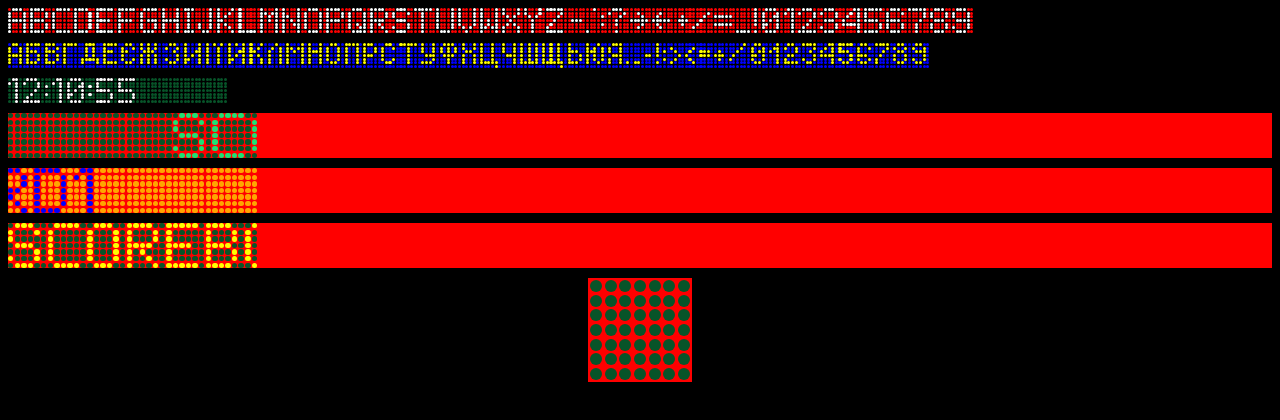
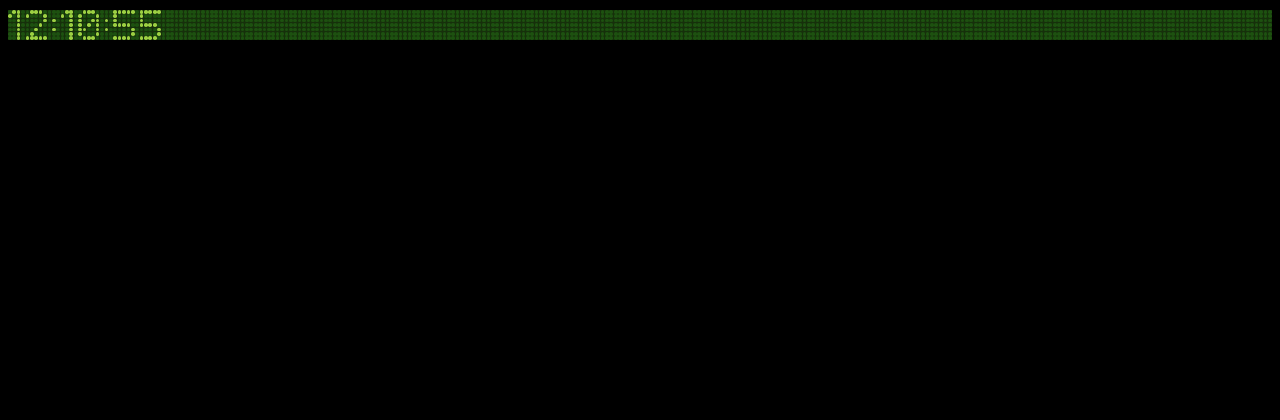
Before and after one commit to SVladikO/PublicTransportTimetable, a website built with webpack: page index.html in a window 1280 px wide. Built offline with nearby package versions, Linux system fonts and the light colour scheme.

Commit message:
Renamed timetable properties. Columns in board depends on div height and width.

```diff
--- a/app.js
+++ b/app.js
@@ -1,17 +1,8 @@
 let Timetable = require('./index.js');
 
 (() => {
-  let options = {
-    // language: 'eng',
-    boardHeight: 25,
-    boardBgColor: 'black',
-    lampColorOn: 'white',
-    // lampColorOff: 'red',
-    // timeInterval: 500,
-    columnsInBoard: 60
-  };
 
-  let timetable = new Timetable('.timer', options).init();
+  let timetable = new Timetable('#timer').init();
   let format = time => time < 10 ? '0' + time : time;
 
   setInterval(() => {
@@ -23,86 +14,86 @@ let Timetable = require('./index.js');
     timetable.show(`${HOURS}:${MINUTES}:${SECONDS}`);
   }, 1000);
 })();
-
-// ENG CHARACTERS
-
-(() => {
-  const TEXT = "ABCDEFGHIJKLMNOPQRSTUVWXYZ-.':?><+/=_!0123456789";
-
-  let options = {
-    // language: 'eng',
-    boardHeight: 25,
-    boardBgColor: 'black',
-    lampColorOn: 'white',
-    lampColorOff: 'red',
-    // timeInterval: 500,
-    columnsInBoard: Timetable.getColumnsByText(TEXT, 'eng')
-
-  };
-  new Timetable('#eng_char', options).init().show(TEXT);
-})();
-
-// UA CHARACTERS
-
-(() => {
-  const TEXT = 'АБВГДЕЄЖЗИІЇЙКЛМНОПРСТУФХЦЧШЩЬЮЯ._-!:><=+/0123456789';
-
-  let options = {
-    language: 'ua',
-    boardHeight: 25,
-    boardBgColor: 'black',
-    lampColorOn: 'yellow',
-    lampColorOff: 'blue',
-    // timeInterval: 500,
-    columnsInBoard: Timetable.getColumnsByText(TEXT, 'ua')
-  };
-  new Timetable('.ua_char', options).init().show(TEXT);
-})();
-
-//          ****  MOVE LEFT    ***
-(() => {
-  const TEXT = 'scoreboard0';
-  const options = {
-    boardHeight: 45,
-    boardBgColor: 'red',
-    // lampColorOn: 'yellow',
-    // lampColorOff: 'blue',
-    timeInterval: 600,
-    columnsInBoard: 38
-  };
-
-  new Timetable('.scoreboard0', options).init().moveLeft(TEXT);
-})();
-
-//          ****  MOVE RIGHT    ***
-(() => {
-  const TEXT = 'scoreboard1';
-  const options = {
-    boardHeight: 45,
-    boardBgColor: 'red',
-    lampColorOn: 'blue',
-    lampColorOff: 'orange',
-    timeInterval: 600,
-    columnsInBoard: 38
-  };
-
-  new Timetable('.scoreboard1', options).init().moveRight(TEXT);
-})();
-
-//          **** SHOW  ***
-(() => {
-  const TEXT = 'scoreboard2';
-  const options = {
-    boardHeight: 45,
-    boardBgColor: 'red',
-    lampColorOn: 'yellow',
-    // lampColorOff: 'blue',
-    timeInterval: 600,
-    columnsInBoard: 38
-  };
-
-  new Timetable('.scoreboard2', options).init().show(TEXT);
-})();
-
-// CREATE CHARACTER
-Timetable.createCharacter('.character');
+//
+// // ENG CHARACTERS
+//
+// (() => {
+//   const TEXT = "ABCDEFGHIJKLMNOPQRSTUVWXYZ-.':?><+/=_!0123456789";
+//
+//   let options = {
+//     // language: 'eng',
+//     boardHeight: 25,
+//     boardBgColor: 'black',
+//     lampColorOn: 'white',
+//     lampColorOff: 'red',
+//     // timeInterval: 500,
+//     columnsInBoard: Timetable.getColumnsByText(TEXT, 'eng')
+//
+//   };
+//   new Timetable('#eng_char', options).init().show(TEXT);
+// })();
+//
+// // UA CHARACTERS
+//
+// (() => {
+//   const TEXT = 'АБВГДЕЄЖЗИІЇЙКЛМНОПРСТУФХЦЧШЩЬЮЯ._-!:><=+/0123456789';
+//
+//   let options = {
+//     language: 'ua',
+//     boardHeight: 25,
+//     boardBgColor: 'black',
+//     lampColorOn: 'yellow',
+//     lampColorOff: 'blue',
+//     // timeInterval: 500,
+//     columnsInBoard: Timetable.getColumnsByText(TEXT, 'ua')
+//   };
+//   new Timetable('.ua_char', options).init().show(TEXT);
+// })();
+//
+// //          ****  MOVE LEFT    ***
+// (() => {
+//   const TEXT = 'scoreboard0';
+//   const options = {
+//     boardHeight: 45,
+//     boardBgColor: 'red',
+//     // lampColorOn: 'yellow',
+//     // lampColorOff: 'blue',
+//     timeInterval: 600,
+//     columnsInBoard: 38
+//   };
+//
+//   new Timetable('.scoreboard0', options).init().moveLeft(TEXT);
+// })();
+//
+// //          ****  MOVE RIGHT    ***
+// (() => {
+//   const TEXT = 'scoreboard1';
+//   const options = {
+//     boardHeight: 45,
+//     boardBgColor: 'red',
+//     lampColorOn: 'blue',
+//     lampColorOff: 'orange',
+//     timeInterval: 600,
+//     columnsInBoard: 38
+//   };
+//
+//   new Timetable('.scoreboard1', options).init().moveRight(TEXT);
+// })();
+//
+// //          **** SHOW  ***
+// (() => {
+//   const TEXT = 'scoreboard2';
+//   const options = {
+//     boardHeight: 45,
+//     boardBgColor: 'red',
+//     lampColorOn: 'yellow',
+//     // lampColorOff: 'blue',
+//     timeInterval: 600,
+//     columnsInBoard: 38
+//   };
+//
+//   new Timetable('.scoreboard2', options).init().show(TEXT);
+// })();
+//
+// // CREATE CHARACTER
+// Timetable.createCharacter('.character');
--- a/index.html
+++ b/index.html
@@ -22,7 +22,7 @@
 <body>
   <div id="eng_char"></div>
   <div class="ua_char"></div>
-  <div class="timer"></div>
+  <div id="timer"></div>
 
   <div class="scoreboard0"></div>
   <div class="scoreboard1"></div>
--- a/src/scripts/features/create-board.js
+++ b/src/scripts/features/create-board.js
@@ -3,22 +3,24 @@
 const getLampDiameter = require('./get-lamp-diameter.js');
 const TABLE_ROWS = 7;
 
-function createBoard(root, boardHeight, columnsInBoard, lampColorOff, boardBgColor) {
+function createBoard(root, rootHeight, columnsInBoard, lampColorOff, boardBgColor) {
+  root.style.overflow = 'hidden';
   root.style.position = 'relative';
   root.style.background = boardBgColor;
-  root.style.height = `${boardHeight}px`;
+  root.style.height = `${rootHeight}px`;
 
-  const lapmSize = getLampDiameter(boardHeight);
-  const position = lapmSize + lapmSize / 5;
+  const lamSize = getLampDiameter(rootHeight);
+  const columnsAmount = root.clientWidth / lamSize + 1;
+  const position = lamSize + lamSize / 5;
 
-  for (let j = 0; j < columnsInBoard; j++) {
+  for (let j = 0; j < columnsAmount; j++) {
     for (let i = 0; i < TABLE_ROWS; i++) {
       let span = document.createElement('span');
 
       span.style.top = `${position * i}px`;
       span.style.left = `${position * j}px`;
-      span.style.width = `${lapmSize}px`;
-      span.style.height = `${lapmSize}px`;
+      span.style.width = `${lamSize}px`;
+      span.style.height = `${lamSize}px`;
       span.style.position = 'absolute';
       span.style.borderRadius = '50%';
       span.style.background = lampColorOff;
--- a/src/scripts/timetable.js
+++ b/src/scripts/timetable.js
@@ -16,10 +16,10 @@ const TABLE_ROWS = 7;
 class Timetable {
   constructor(root, {
     language = 'eng',
-    boardHeight = 30,
-    boardBgColor = 'red',
-    lampColorOn = 'rgb(28, 226, 116)',
-    lampColorOff = 'rgb(7, 84, 41)',
+    rootHeight = 30,
+    rootBackground = '#16300b',
+    lampColorOn = '#9dd143',
+    lampColorOff = '#1d5110',
     timeInterval = 500,
     columnsInBoard = 40
   } = {}) {
@@ -34,8 +34,8 @@ class Timetable {
 
     this.root = getDiv(root);
     this.language = language;
-    this.boardHeight = boardHeight;
-    this.boardBgColor = boardBgColor;
+    this.rootHeight = rootHeight;
+    this.rootBackground = rootBackground;
     this.timeInterval = timeInterval;
     this.columnsInBoard = columnsInBoard;
     this.lampColorOn = lampColorOn;
@@ -45,7 +45,7 @@ class Timetable {
   }
 
   init() {
-    createBoard(this.root, this.boardHeight, this.columnsInBoard, this.lampColorOff, this.boardBgColor);
+    createBoard(this.root, this.rootHeight, this.columnsInBoard, this.lampColorOff, this.rootBackground);
     this._images = this._getLampsFromDOM();
     return this;
   }
@@ -58,6 +58,7 @@ class Timetable {
     this.clear();
     this._convert(text);
     this._turnOnAllCoordinates();
+    return this;
   }
 
   /**
@@ -153,7 +154,7 @@ class Timetable {
    * and put them in character.js
    */
   static createCharacter(_root) {
-    const timetable = new Timetable(_root, { boardHeight: 100, columnsInBoard: 7 }).init();
+    const timetable = new Timetable(_root, { rootHeight: 100, columnsInBoard: 7 }).init();
     const root = getDiv(_root);
     addStyle(root);
 
```
